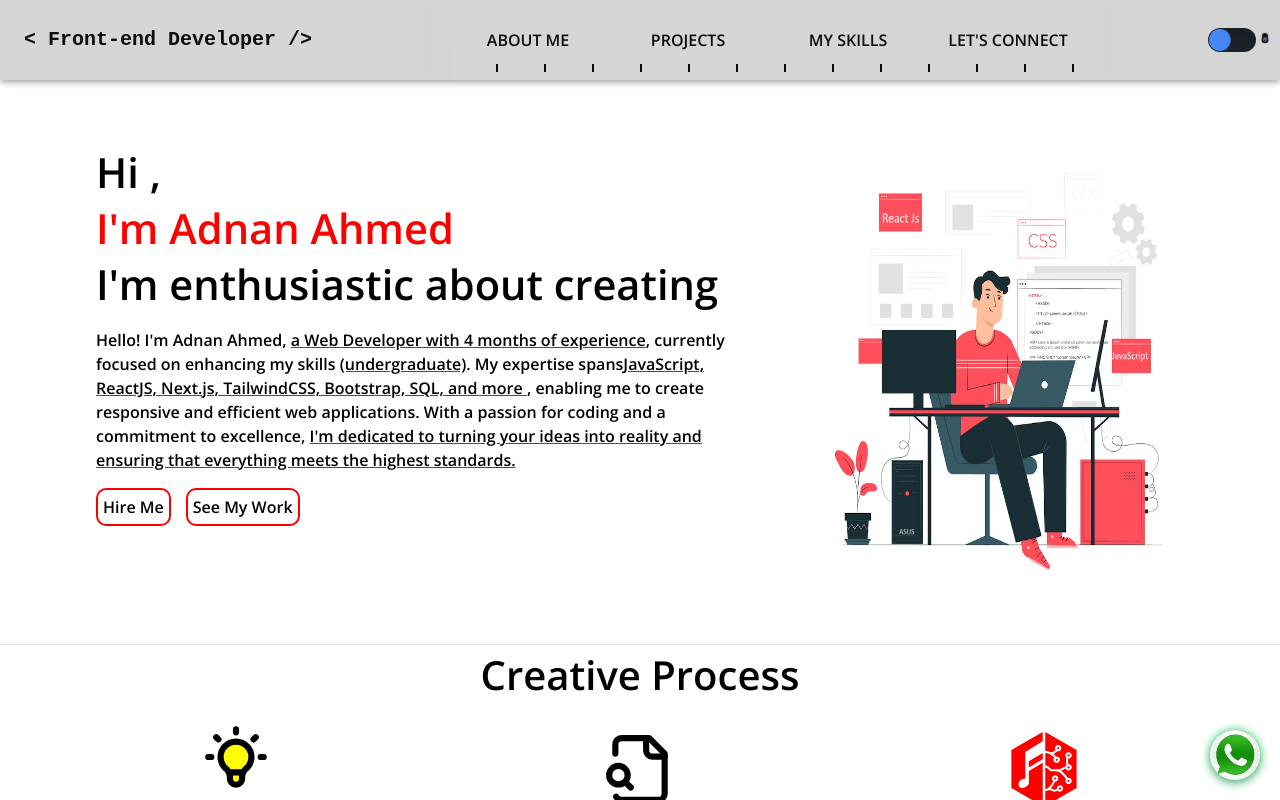
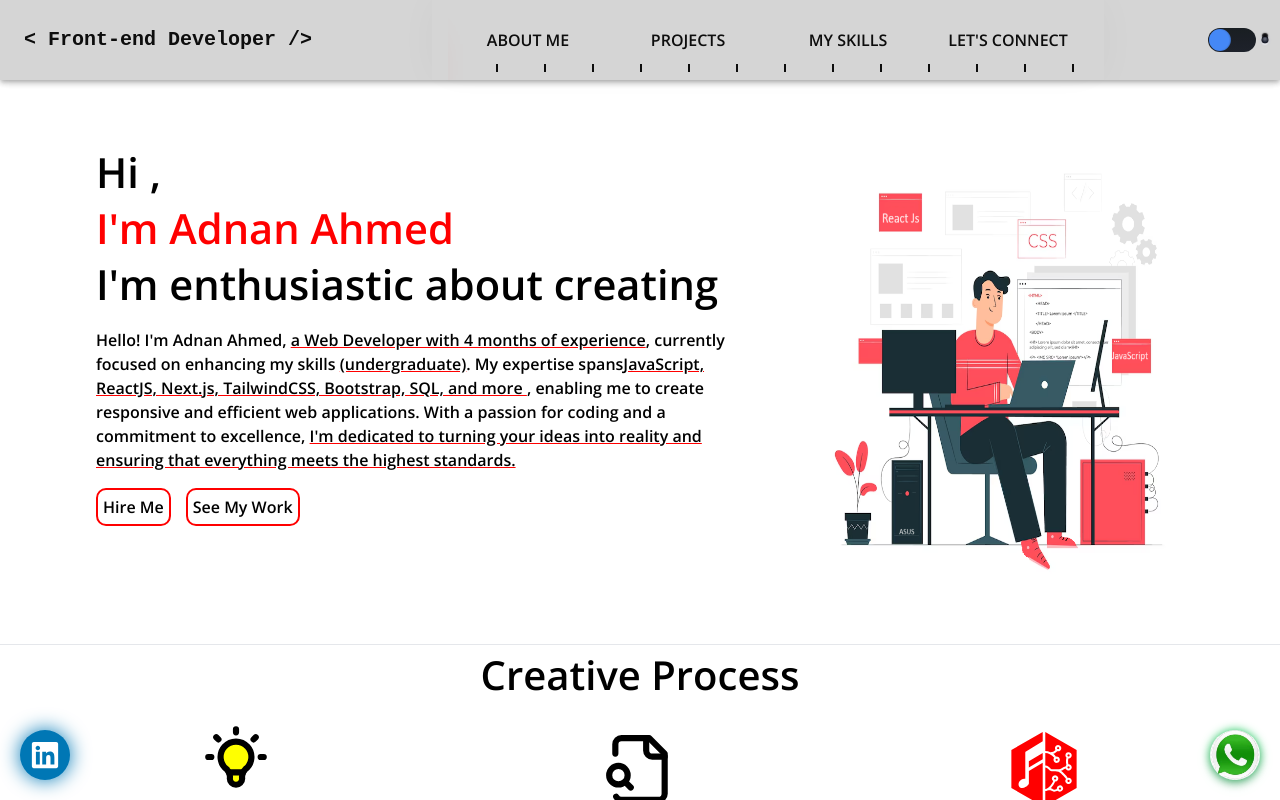
Before and after one commit to AdnanAhmed04/PortFolio, a React (Vite) app: page / in a window 1280 px wide. Shown: the top 800 px of the page. Built offline with nearby package versions, Linux system fonts and the light colour scheme.

Commit message:
Update App.jsx

```diff
--- a/src/App.jsx
+++ b/src/App.jsx
@@ -51,6 +51,7 @@ import Skills from './Componets/my_skills/Skills';
 import Project from './Componets/my_projects/project';
 import Experience_laptop from './Componets/experience/laptop_exp'
 import WhatsAppIcon from './Componets/WhatsAppIcon/WhatsAppIcon'
+import LinkedInIcon from './Componets/linkedin/LinkedInIconWrapper'
 import ContactForm from './Componets/ContactForm/ContactForm'
 
 
@@ -350,10 +351,12 @@ return (
     </div>
 
     </section>
+    {/* ---------------------------whatsapp and linkedin icons ---------------------------- */}
     <WhatsAppIcon />
-       {/* ------------------------ contact --------------- */}
+    <LinkedInIcon />
+    {/* ------------------------ contact --------------- */}
 
-     <section id='contact'>
+       <section id='contact'>
 
     <ContactForm />
     </section>
```
